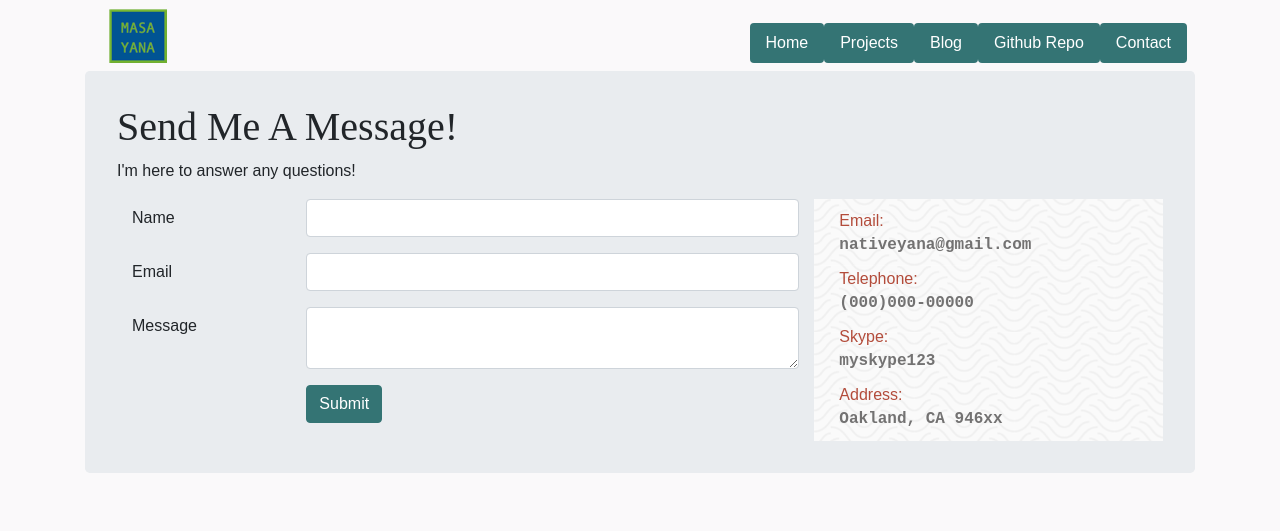
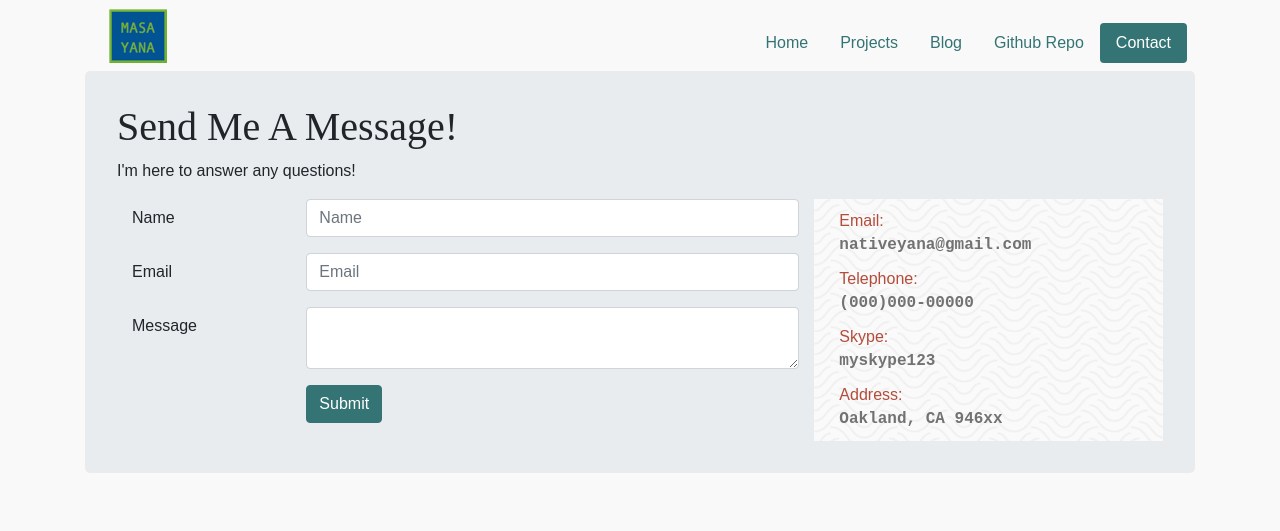
Before and after one commit to ishinan/my_hp_django_heroku, a Django app: page /contact-me/ in a window 1280 px wide. Shown: the top 531 px of the page. Run offline with Django 3.2, Linux system fonts and the light colour scheme; some libraries are stand-ins or nearby versions.

Commit message:
views.py: Added active_page property and passed it to context

```diff
--- a/api_github/views.py
+++ b/api_github/views.py
@@ -1,6 +1,8 @@
 from django.shortcuts import render
 import requests
 from home.views import _get_current_year, _read_md_file
+
+active_page = 'api-github:get_repo'
 
 # Create your views here.
 def get_repo(request):
@@ -8,6 +10,7 @@ def get_repo(request):
     response = requests.get('https://api.github.com/users/ishinan/repos')
     repos = response.json()
     context = {
+        'active_page': active_page,
         'github_repos': repos,
         'copyright_year': copyright_year,
     }
--- a/blog/views.py
+++ b/blog/views.py
@@ -6,12 +6,15 @@ from home.views import (
     _create_page_list,
 )
 
+active_page = 'blog:blog'
+
 # Create your views here.
 def blog(request):
     copyright_year = _get_current_year()
     list_blog_pages = [ page for page in _create_page_list(content_dir='blog/content/blog', content_type='md') ]
     list_blog_metadata = _create_blog_metadata_list(blog_page_list=list_blog_pages)
     context = {
+        'active_page': active_page,
         'blog_sections': list_blog_metadata,
         'copyright_year': copyright_year,
     }
--- a/contact_me/jinja2/contact_me/contact.html
+++ b/contact_me/jinja2/contact_me/contact.html
@@ -12,20 +12,32 @@ Contact Me
         <div class="row">
 
         <div class="col-8">
-            <form action="#">
+            <form action="/contact-me/send-email" method="POST">{{ csrf_input }}
             <div class="form-group row">
                 <label for="Name" class="col-3 col-form-label">Name</label>
                 <div class="col-9">
-                <input type="text" class="form-control" id="name" name="Name">
+                <input name="name" type="text" placeholder="Name" class="form-control" id="name" >
                 </div>
             </div>
             <div class="form-group row">
                 <label for="Email" class="col-3 col-form-label">Email</label>
                 <div class="col-9">
-                <input type="email" class="form-control" id="email" name="Email">
+                <input name="email" type="email" placeholder="Email" class="form-control" id="email" >
                 </div>
             </div>
-            <div class="form-group row"> <label for="last_name" class="col-3 col-form-label">Message</label> <div class="col-9"> <textarea row="6" class="form-control" id="message" name="message"> </textarea> </div> </div> <div class="form-group row"> <div class="offset-3 col-9"> <button type="submit" class="btn btn-primary">Submit</button> </div> </div> </form> </div>
+            <div class="form-group row"> <label for="last_name" class="col-3 col-form-label">Message</label>
+                <div class="col-9">
+                    <textarea name="message" row="6" class="form-control" id="message" >
+                    </textarea>
+                </div>
+            </div>
+            <div class="form-group row">
+                <div class="offset-3 col-9">
+                    <button type="submit" class="btn btn-primary">Submit</button>
+                </div>
+            </div>
+        </form>
+    </div>
         <div class="col-4 contact_info">
             <div class="contact_item">
                 <div class="contact_item_title">Email:</div>
--- a/contact_me/urls.py
+++ b/contact_me/urls.py
@@ -5,4 +5,5 @@ app_name = 'contact_me'
 
 urlpatterns = [
     path('', views.contact_me, name="contact_me" ),
+    path('send-email', views.send_email, name="send_email" ),
 ]
--- a/contact_me/views.py
+++ b/contact_me/views.py
@@ -1,5 +1,7 @@
-from django.shortcuts import render
+from django.shortcuts import render, redirect
 from home.views import _get_current_year, _read_md_file
+
+active_page = 'contact_me:contact_me'
 
 # Create your views here.
 def contact_me(request):
@@ -7,7 +9,16 @@ def contact_me(request):
     meta_data = {}
     content, meta_data = _read_md_file('contact_me/content/contact.md')
     context = {
-                'copyright_year': copyright_year,
-                'title': meta_data['title'][0],
-              }
+         'active_page': active_page,
+         'copyright_year': copyright_year,
+         'title': meta_data['title'][0],
+        }
     return render(request, 'contact_me/contact.html', context)
+
+
+def send_email(request):
+    name = request.POST['name']
+    email = request.POST['email']
+    message = request.POST['message']
+
+    return redirect("/")
--- a/home/jinja2/home/base.html
+++ b/home/jinja2/home/base.html
@@ -30,7 +30,7 @@
                 <ul class="nav nav-pills" id="bottom" >
                     {%- for navlink in navlinks -%}
                         <li class="nav-item">
-                            <a class="nav-link {% if navlink.href %}active{% endif %}" href="{{ url(navlink.href) }}">{{ navlink.title }}</a>
+                            <a class="nav-link {% if navlink.href == active_page %}active{% endif %}" href="{{ url(navlink.href) }}">{{ navlink.title }}</a>
                         </li>
                     {% endfor -%}
                 </ul>
--- a/home/views.py
+++ b/home/views.py
@@ -3,6 +3,7 @@ import os
 import datetime
 import markdown
 
+active_page = 'home:home'
 
 # Create your views here.
 def home(request):
@@ -10,6 +11,7 @@ def home(request):
     meta_data = {}
     content, meta_data = _read_md_file('home/content/index.md')
     context = {
+                'active_page': active_page,
                 'copyright_year': copyright_year,
                 'title': meta_data['title'][0],
                 'content': content,
--- a/projects/views.py
+++ b/projects/views.py
@@ -1,10 +1,13 @@
 from django.shortcuts import render
 from home.views import _get_current_year, _read_md_file
+
+active_page = 'projects:projects'
 
 # Create your views here.
 def projects(request):
     copyright_year = _get_current_year()
     context = {
+        'active_page': active_page,
         'copyright_year': copyright_year,
     }
     return render(request, 'projects/projects.html', context)
```
